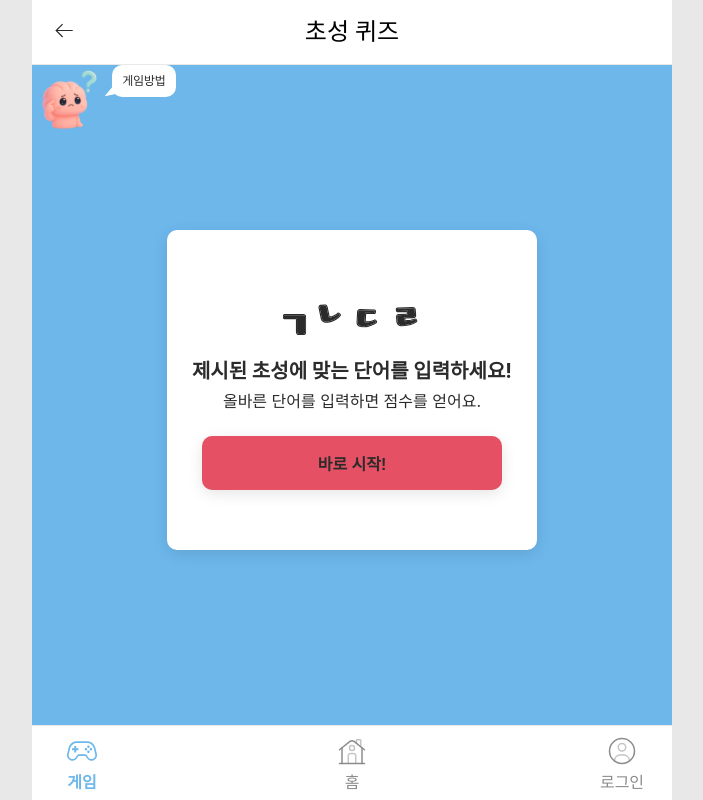
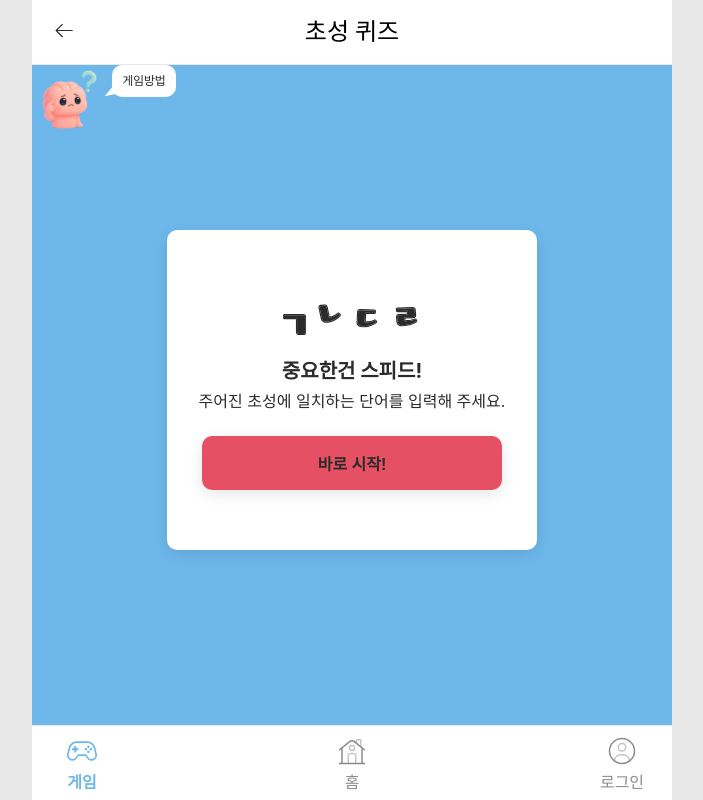
Before and after one commit to LGTM-Team/brain-game, a React (Vite) app: page /games/Choseong in a window 1280 px wide. Shown: the whole page, without its empty margins (288-991 px from the left). Built offline with nearby package versions, Linux system fonts and the light colour scheme; no server answers.

Commit message:
feat(choseong) : 멘트 수정

```diff
--- a/src/pages/Games/Choseong/index.tsx
+++ b/src/pages/Games/Choseong/index.tsx
@@ -7,8 +7,8 @@ function ChoseongPlayPage() {
     <PlayPage
       gameImg={word_img}
       imgAlt={"초성 퀴즈"}
-      boldDescription={"제시된 초성에 맞는 단어를 입력하세요!"}
-      description={"올바른 단어를 입력하면 점수를 얻어요."}
+      boldDescription={"중요한건 스피드!"}
+      description={"주어진 초성에 일치하는 단어를 입력해 주세요."}
     >
       {(gameState, onFinish, onScoreCalculated, onGameOver) => (
         <Choseong
```
